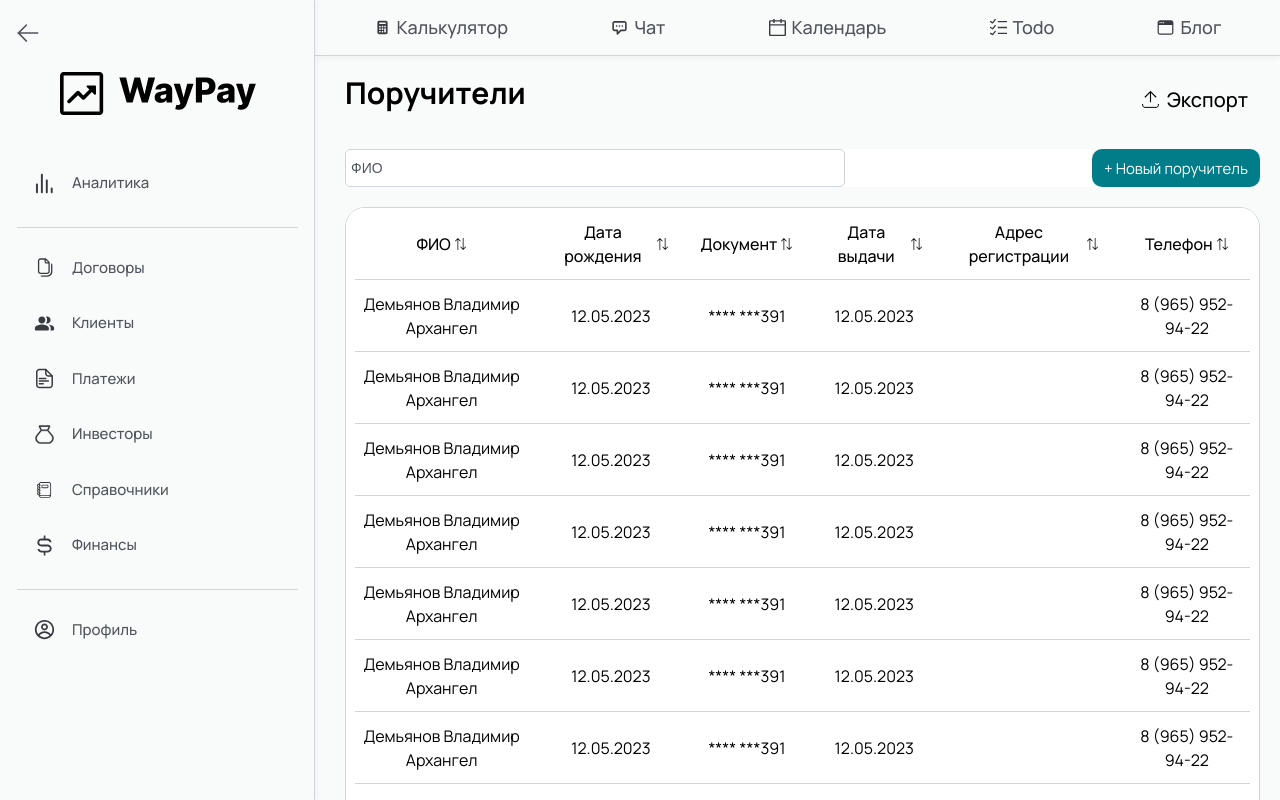
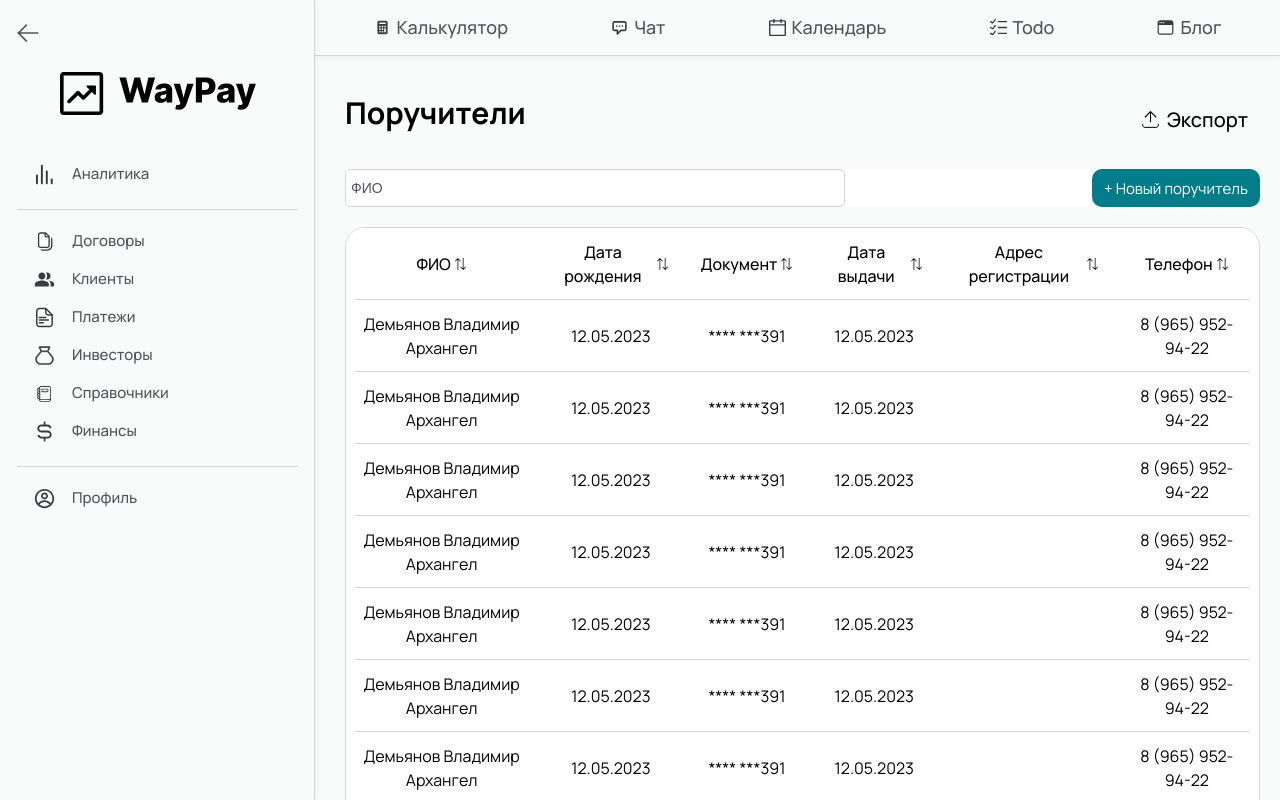
Before and after one commit to omenofsunrise/WayPay_front, a React (Vite) app: page /guarantors in a window 1280 px wide. Shown: the top 800 px of the page. Built offline with nearby package versions, Linux system fonts and the light colour scheme.

Commit message:
изменил риквест

```diff
--- a/src/components/Layout/MainLayout/SideMenu.tsx
+++ b/src/components/Layout/MainLayout/SideMenu.tsx
@@ -285,7 +285,8 @@ const MenuItem = styled.div<MenuItemProps>`
   margin-bottom: 3px;
   cursor: pointer;
   border-radius: 8px;
-  width: ${({ $collapsed }) => ($collapsed ? '45px' : '100%')};
+  width: ${({ $collapsed }) => ($collapsed ? '45px' : '100%')};\
+  height: 35px;
   max-width: 100%;
   box-sizing: border-box;
   transition: all 0.2s ease;
--- a/src/components/ui/Layouts/TitleLayout.tsx
+++ b/src/components/ui/Layouts/TitleLayout.tsx
@@ -7,6 +7,7 @@ const TitleField = styled.div`
     font-size: 30px;
     color: black;
     font-weight: 600;
+    margin-top: 20px;
 `;
 
 export default TitleField;
--- a/src/pages/AuthPage.tsx
+++ b/src/pages/AuthPage.tsx
@@ -36,7 +36,7 @@ const AuthPage: React.FC<AuthPageProps> = ({ onLoginSuccess }) => {
         try {
             const response = await apiClient.post('/Auth/start', {
                 phone: rawPhone,
-                user_Type: userType,
+                userType: userType,
             });
 
             setCheckId(response.data.checkId);
```
